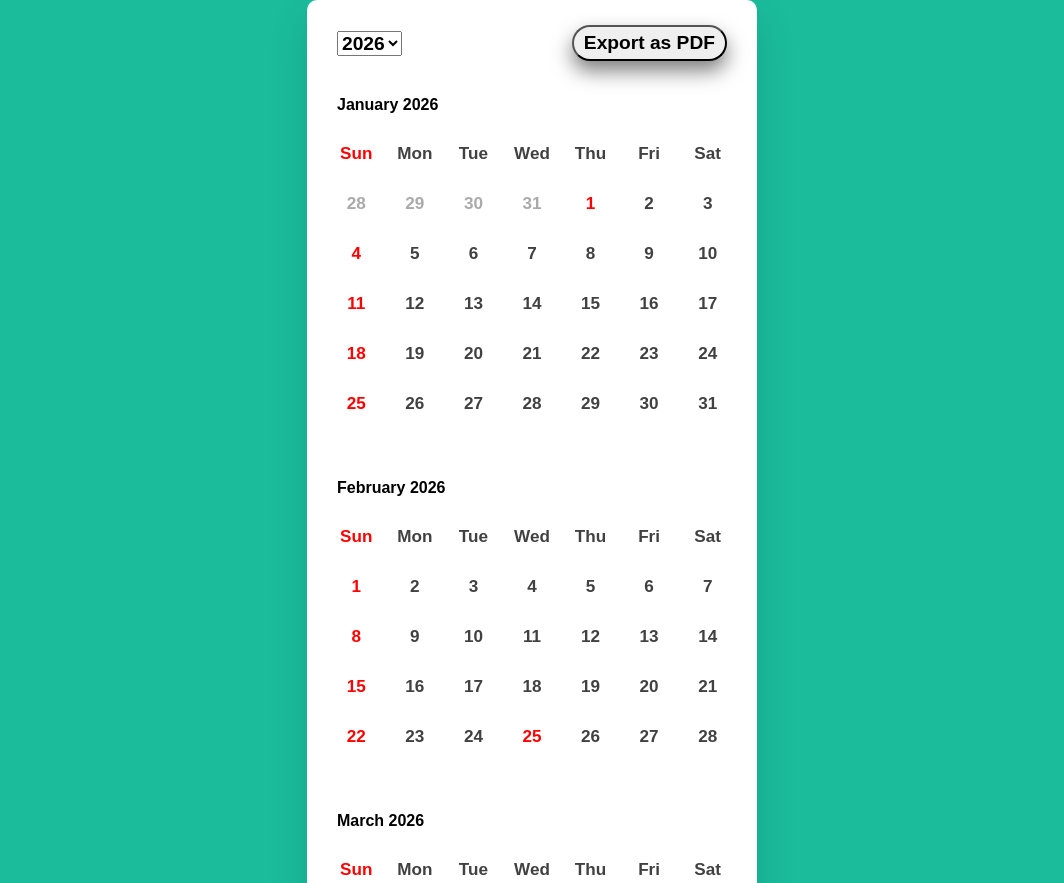
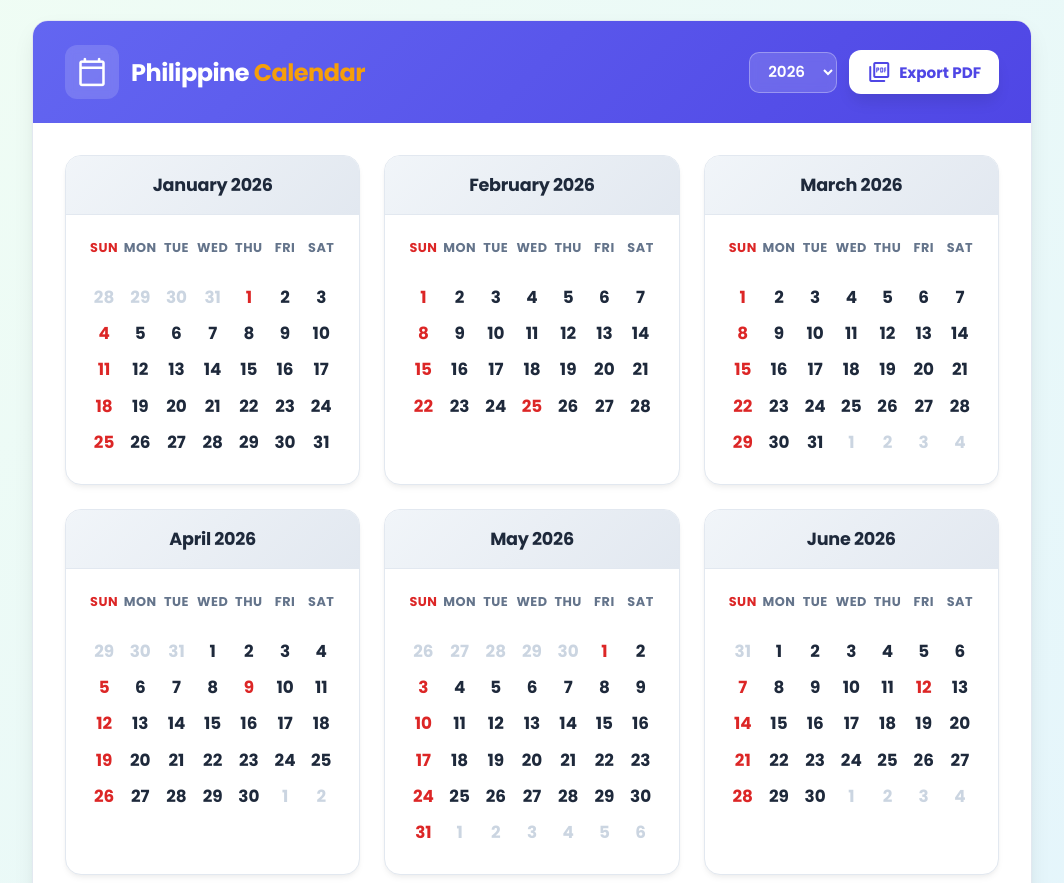
Before and after one commit to JphOrq/Basic-Calendar, a plain HTML site: page index.html in a window 1280 px wide. Shown: the top 883 px of the page, without its empty margins (108-1172 px from the left). Drawn offline with nearby package versions, Linux system fonts and the light colour scheme.

Commit message:
enhanced UI/UX and functionalities

```diff
--- a/index.html
+++ b/index.html
@@ -3,19 +3,27 @@
 
 <head>
     <meta charset="utf-8">
-    <title>Calendar</title>
+    <title>Philippine Calendar</title>
     <meta name="viewport" content="width=device-width, initial-scale=1.0">
     <link rel="icon" href="Screenshot_calendar.png" type="image/x-icon" />
     <link rel="stylesheet"
-        href="https://fonts.googleapis.com/css2?family=Material+Symbols+Rounded:opsz,wght,FILL,GRAD@20..48,100..700,0..1,-50..200">
+        href="https://fonts.googleapis.com/css2?family=Poppins:wght@300;400;500;600;700&family=Material+Symbols+Rounded:opsz,wght,FILL,GRAD@20..48,100..700,0..1,-50..200">
     <link rel="stylesheet" href="style.css">
 </head>
 
 <body>
     <div class="calendar-container">
         <header class="calendar-header">
-            <select id="year-dropdown"></select>
-            <button id="export-pdf">Export as PDF</button>
+            <div class="header-brand">
+                <span class="material-symbols-rounded">calendar_today</span>
+                <h1>Philippine <span class="accent">Calendar</span></h1>
+            </div>
+            <div class="header-controls">
+                <select id="year-dropdown"></select>
+                <button id="export-pdf" title="Export as PDF">
+                    <span class="material-symbols-rounded">picture_as_pdf</span> Export PDF
+                </button>
+            </div>
         </header>
         <div class="all-months" id="all-months"></div>
     </div>
--- a/script.js
+++ b/script.js
@@ -19,29 +19,29 @@ var months = [
   "December",
 ];
 
-// Base holiday data
+// Philippine Holidays
+// type: "regular-holiday" | "special-non-working" | "special-working"
 var baseHolidays = {
-  January: { 1: "regular-holiday" },
-  February: { 25: "regular-holiday", 10: "special-non-working" },
-  March: {
-    28: "regular-holiday",
-    29: "regular-holiday",
-    30: "special-non-working",
-  },
-  April: { 9: "regular-holiday", 10: "special-non-working" },
-  May: { 1: "regular-holiday" },
-  June: { 12: "regular-holiday", 17: "regular-holiday" },
-  August: { 21: "special-non-working", 26: "regular-holiday" },
+  January: { 1: { type: "regular-holiday", name: "New Year's Day" } },
+  February: { 25: { type: "special-working", name: "EDSA People Power Revolution Anniversary" } },
+  March: {},
+  April: { 9: { type: "regular-holiday", name: "Araw ng Kagitingan (Day of Valor)" } },
+  May: { 1: { type: "regular-holiday", name: "Labor Day" } },
+  June: { 12: { type: "regular-holiday", name: "Independence Day" } },
+  July: {},
+  August: { 21: { type: "special-non-working", name: "Ninoy Aquino Day" } },
+  September: {},
+  October: {},
   November: {
-    1: "special-non-working",
-    2: "special-non-working",
-    30: "regular-holiday",
+    1: { type: "special-non-working", name: "All Saints' Day" },
+    2: { type: "special-non-working", name: "All Souls' Day" },
+    30: { type: "regular-holiday", name: "Bonifacio Day" },
   },
   December: {
-    24: "special-non-working",
-    25: "regular-holiday",
-    30: "regular-holiday",
-    31: "special-non-working",
+    24: { type: "special-non-working", name: "Christmas Eve" },
+    25: { type: "regular-holiday", name: "Christmas Day" },
+    30: { type: "regular-holiday", name: "Rizal Day" },
+    31: { type: "special-non-working", name: "Last Day of the Year" },
   },
 };
 
@@ -75,17 +75,21 @@ var generateCalendar = (year, month) => {
       i === date.getDate() &&
       month === new Date().getMonth() &&
       year === new Date().getFullYear()
-        ? "" //"active"
+        ? "active"
         : "";
     var dayOfWeek = new Date(year, month, i).getDay();
     var sundayClass = dayOfWeek === 0 ? "sunday" : "";
-    var holidayClass =
+
+    var holidayInfo =
       holidays[year] &&
       holidays[year][months[month]] &&
       holidays[year][months[month]][i]
         ? holidays[year][months[month]][i]
-        : "";
-    lit += `<li class="${isToday} ${sundayClass} ${holidayClass}">${i}</li>`;
+        : null;
+    var holidayClass = holidayInfo ? holidayInfo.type : "";
+    var holidayTitle = holidayInfo ? ` title="${holidayInfo.name}"` : "";
+
+    lit += `<li class="${isToday} ${sundayClass} ${holidayClass}"${holidayTitle}>${i}</li>`;
   }
 
   for (var i = dayend; i < 6; i++) {
@@ -141,3 +145,73 @@ var updateYearFromDropdown = () => {
 populateYearDropdown();
 yearDropdown.addEventListener("change", updateYearFromDropdown);
 renderYear(year);
+
+document.getElementById("export-pdf").addEventListener("click", function () {
+  var { jsPDF } = window.jspdf;
+  var doc = new jsPDF("p", "mm", "a4");
+  var pageWidth = doc.internal.pageSize.getWidth();
+  var pageHeight = doc.internal.pageSize.getHeight();
+  var months = document.querySelectorAll(".month-container");
+  var y = 10;
+
+  doc.setFont("helvetica", "bold");
+  doc.setFontSize(20);
+  doc.setTextColor(79, 70, 229);
+  doc.text("Philippine Calendar " + year, pageWidth / 2, 15, { align: "center" });
+
+  for (var m = 0; m < months.length; m++) {
+    if (y > pageHeight - 40) {
+      doc.addPage();
+      y = 10;
+    }
+
+    var monthEl = months[m];
+    var monthTitle = monthEl.querySelector(".calendar-header p").textContent;
+
+    doc.setFont("helvetica", "bold");
+    doc.setFontSize(14);
+    doc.setTextColor(30, 41, 59);
+    doc.text(monthTitle, 15, y + 10);
+    y += 18;
+
+    var dates = monthEl.querySelectorAll(".calendar-dates li");
+    var weekDays = monthEl.querySelectorAll(".calendar-weekdays li");
+
+    var cellW = (pageWidth - 30) / 7;
+    var cellH = 10;
+    var startX = 15;
+
+    weekDays.forEach(function (wd, i) {
+      doc.setFontSize(9);
+      doc.setTextColor(wd.classList.contains("sunday") ? 220 : 100, wd.classList.contains("sunday") ? 38 : 64, wd.classList.contains("sunday") ? 38 : 74);
+      doc.text(wd.textContent, startX + i * cellW + cellW / 2, y + 6, { align: "center" });
+    });
+    y += cellH;
+
+    doc.setDrawColor(226, 232, 240);
+    dates.forEach(function (d, i) {
+      var col = i % 7;
+      var row = Math.floor(i / 7);
+      var x = startX + col * cellW;
+      var yy = y + row * cellH;
+
+      doc.rect(x, yy, cellW, cellH);
+
+      if (!d.classList.contains("inactive")) {
+        doc.setFontSize(10);
+        if (d.classList.contains("sunday") || d.classList.contains("regular-holiday") || d.classList.contains("special-non-working") || d.classList.contains("special-working")) {
+          doc.setTextColor(220, 38, 38);
+          doc.setFont("helvetica", "bold");
+        } else {
+          doc.setTextColor(30, 41, 59);
+          doc.setFont("helvetica", "normal");
+        }
+        doc.text(d.textContent, x + cellW / 2, yy + cellH / 2 + 3, { align: "center" });
+      }
+    });
+
+    y += Math.ceil(dates.length / 7) * cellH + 14;
+  }
+
+  doc.save("Philippine-Calendar-" + year + ".pdf");
+});
--- a/style.css
+++ b/style.css
@@ -1,167 +1,258 @@
-/* General Styles */
+/* Reset & base */
 * {
   margin: 0;
   padding: 0;
-  font-family: "Poppins", sans-serif;
+  box-sizing: border-box;
+}
+
+:root {
+  --primary: #6366f1;
+  --primary-dark: #4f46e5;
+  --accent: #f59e0b;
+  --red: #ef4444;
+  --red-dark: #dc2626;
+  --bg: #f8fafc;
+  --card: #ffffff;
+  --text: #1e293b;
+  --text-muted: #64748b;
+  --border: #e2e8f0;
+  --shadow: 0 10px 25px -5px rgba(0, 0, 0, 0.1), 0 8px 10px -6px rgba(0, 0, 0, 0.1);
+  --shadow-hover: 0 20px 25px -5px rgba(0, 0, 0, 0.1), 0 10px 10px -5px rgba(0, 0, 0, 0.04);
+  --radius: 16px;
+  --transition: all 0.25s cubic-bezier(0.4, 0, 0.2, 1);
 }
 
 body {
   display: flex;
-  background: #1abc9c;
+  background: linear-gradient(135deg, #f0fdf4 0%, #e0f2fe 100%);
   min-height: 100vh;
-  padding: 0 10px;
+  padding: 20px;
   align-items: center;
   justify-content: center;
+  font-family: "Poppins", system-ui, -apple-system, sans-serif;
+  color: var(--text);
 }
 
 .calendar-container {
-  background: #fff;
-  width: 450px;
-  border-radius: 10px;
-  box-shadow: 0 15px 40px rgba(0, 0, 0, 0.12);
+  background: var(--card);
+  width: 100%;
+  max-width: 1000px;
+  border-radius: var(--radius);
+  box-shadow: var(--shadow);
+  overflow: hidden;
+  border: 1px solid var(--border);
 }
 
 /* Calendar Header */
-.calendar-container header {
+.calendar-header {
   display: flex;
   align-items: center;
-  padding: 25px 30px 10px;
   justify-content: space-between;
-  font-weight: bolder;
+  padding: 24px 32px;
+  background: linear-gradient(135deg, var(--primary) 0%, var(--primary-dark) 100%);
+  color: #fff;
 }
 
-header .calendar-navigation {
+.header-brand {
   display: flex;
+  align-items: center;
+  gap: 12px;
 }
 
-header .calendar-navigation span {
-  height: 38px;
-  width: 38px;
-  margin: 0 1px;
-  cursor: pointer;
-  text-align: center;
-  line-height: 38px;
-  border-radius: 50%;
-  user-select: none;
-  color: #aeabab;
-  font-size: 1.9rem;
+.header-brand .material-symbols-rounded {
+  font-size: 34px;
+  background: rgba(255, 255, 255, 0.15);
+  padding: 10px;
+  border-radius: 12px;
+  backdrop-filter: blur(4px);
 }
 
-.calendar-navigation span:last-child {
-  margin-right: -10px;
+.header-brand h1 {
+  font-size: 1.5rem;
+  font-weight: 700;
+  letter-spacing: -0.5px;
 }
 
-header .calendar-navigation span:hover {
-  background: #f2f2f2;
+.header-brand .accent {
+  color: var(--accent);
 }
 
-header .calendar-current-date {
-  font-weight: 500;
-  font-size: 1.45rem;
+.header-controls {
+  display: flex;
+  align-items: center;
+  gap: 12px;
+}
+
+#year-dropdown {
+  background: rgba(255, 255, 255, 0.15);
+  border: 1px solid rgba(255, 255, 255, 0.3);
+  color: #fff;
+  padding: 8px 14px;
+  border-radius: 10px;
+  font-size: 0.95rem;
+  font-weight: 600;
+  font-family: inherit;
+  cursor: pointer;
+  outline: none;
+  backdrop-filter: blur(4px);
+}
+
+#year-dropdown option {
+  background: var(--primary-dark);
+  color: #fff;
+}
+
+#export-pdf {
+  display: inline-flex;
+  align-items: center;
+  gap: 8px;
+  background: #fff;
+  color: var(--primary-dark);
+  padding: 10px 18px;
+  border-radius: 12px;
+  font-size: 0.95rem;
+  font-weight: 700;
+  font-family: inherit;
+  border: none;
+  cursor: pointer;
+  box-shadow: 0 10px 15px -3px rgba(0, 0, 0, 0.1);
+  transition: var(--transition);
+}
+
+#export-pdf:hover {
+  background: var(--primary-dark);
+  color: #fff;
+  transform: translateY(-2px) scale(1.05);
+  box-shadow: 0 20px 25px -5px rgba(79, 70, 229, 0.35);
+}
+
+#export-pdf:active {
+  transform: translateY(0);
+}
+
+/* Months grid */
+.all-months {
+  padding: 32px;
+  display: grid;
+  grid-template-columns: repeat(auto-fit, minmax(250px, 1fr));
+  gap: 24px;
+}
+
+.month-container {
+  background: var(--card);
+  border: 1px solid var(--border);
+  border-radius: var(--radius);
+  box-shadow: 0 4px 6px -1px rgba(0, 0, 0, 0.05), 0 2px 4px -1px rgba(0, 0, 0, 0.03);
+  transition: var(--transition);
+  overflow: hidden;
+}
+
+.month-container:hover {
+  transform: translateY(-4px);
+  box-shadow: var(--shadow-hover);
+  border-color: rgba(99, 102, 241, 0.2);
+}
+
+.month-container .calendar-header {
+  padding: 16px 20px;
+  background: linear-gradient(135deg, #f1f5f9 0%, #e2e8f0 100%);
+  border-bottom: 1px solid var(--border);
+  display: flex;
+  align-items: center;
+  justify-content: center;
+  gap: 8px;
+}
+
+.month-container .calendar-header p {
+  font-size: 1.1rem;
+  font-weight: 700;
+  color: var(--text);
+  letter-spacing: -0.25px;
 }
 
 /* Calendar Body */
 .calendar-body {
-  padding: 20px;
+  padding: 16px 20px 20px;
 }
 
 .calendar-body ul {
   list-style: none;
+  display: flex;
   flex-wrap: wrap;
-  display: flex;
   text-align: center;
 }
 
-.calendar-body .calendar-dates {
-  margin-bottom: 20px;
+.calendar-weekdays {
+  margin-bottom: 14px;
+  justify-content: center;
 }
 
-.calendar-body li {
+.calendar-weekdays li {
   width: calc(100% / 7);
-  font-size: 1.07rem;
-  color: #414141;
-  font-weight: bolder;
+  font-size: 0.8rem;
+  font-weight: 700;
+  letter-spacing: 0.5px;
+  text-transform: uppercase;
+  color: var(--text-muted);
+  padding: 8px 0;
 }
 
-.calendar-body .calendar-weekdays li {
-  cursor: default;
-  font-weight: bolder;
+.calendar-weekdays li.sunday {
+  color: var(--red-dark);
+  font-weight: 800;
 }
 
-.calendar-body .calendar-dates li {
-  margin-top: 30px;
+.calendar-dates {
+  margin-bottom: 4px;
+}
+
+.calendar-dates li {
+  width: calc(100% / 7);
+  font-size: 1.05rem;
+  font-weight: 700;
+  color: var(--text);
   position: relative;
   z-index: 1;
   cursor: pointer;
+  aspect-ratio: 1;
+  display: flex;
+  align-items: center;
+  justify-content: center;
+  border-radius: 10px;
+  transition: var(--transition);
 }
 
 .calendar-dates li.inactive {
-  color: #aaa;
+  color: #cbd5e1;
+}
+
+.calendar-dates li.sunday {
+  color: var(--red-dark);
+}
+
+.calendar-dates li.regular-holiday,
+.calendar-dates li.special-non-working,
+.calendar-dates li.special-working {
+  color: var(--red-dark);
+  font-weight: 800;
+}
+
+.calendar-dates li:hover {
+  background: rgba(99, 102, 241, 0.08);
+  transform: scale(1.08);
+  z-index: 2;
 }
 
 .calendar-dates li.active {
+  background: var(--primary);
   color: #fff;
 }
 
-.calendar-dates li::before {
+.calendar-dates li.active::before {
   position: absolute;
   content: "";
   z-index: -1;
-  top: 50%;
-  left: 50%;
-  width: 40px;
-  height: 40px;
-  border-radius: 50%;
-  transform: translate(-50%, -50%);
+  inset: 0;
+  border-radius: 10px;
+  transform: none;
 }
-
-.calendar-dates li.active::before {
-  background: #000000;
-}
-
-.calendar-dates li:not(.active):hover::before {
-  background: #e4e1e1;
-}
-
-/* Custom Styles for Sundays and Holidays */
-.calendar-body .sunday {
-  color: red;
-}
-
-.calendar-body .regular-holiday {
-  color: red;
-  font-weight: bolder;
-}
-
-/* .calendar-body .special-working {
-  color: blue;
-} */
-
-/* .calendar-body .special-non-working {
-  color: gray;
-  font-weight: bolder;
-} */
-
-#year-dropdown {
-  font-size: larger;
-  font-weight: bolder;
-}
-
-/* Add some styles for the export button */
-#export-pdf {
-  font-size: larger;
-  font-weight: bolder;
-  padding: 5px 10px;
-  margin-left: 10px;
-  cursor: pointer;
-  border-radius: 50px;
-  box-shadow: 0 10px 20px rgba(0, 0, 0, 0.5);
-  opacity: 1;
-  transition: transform 0.4s ease-in-out;
-}
-
-#export-pdf:hover {
-  color: white;
-  background-color: #000000;
-  transform: scale(1.1) rotate(360deg);
-}
```
